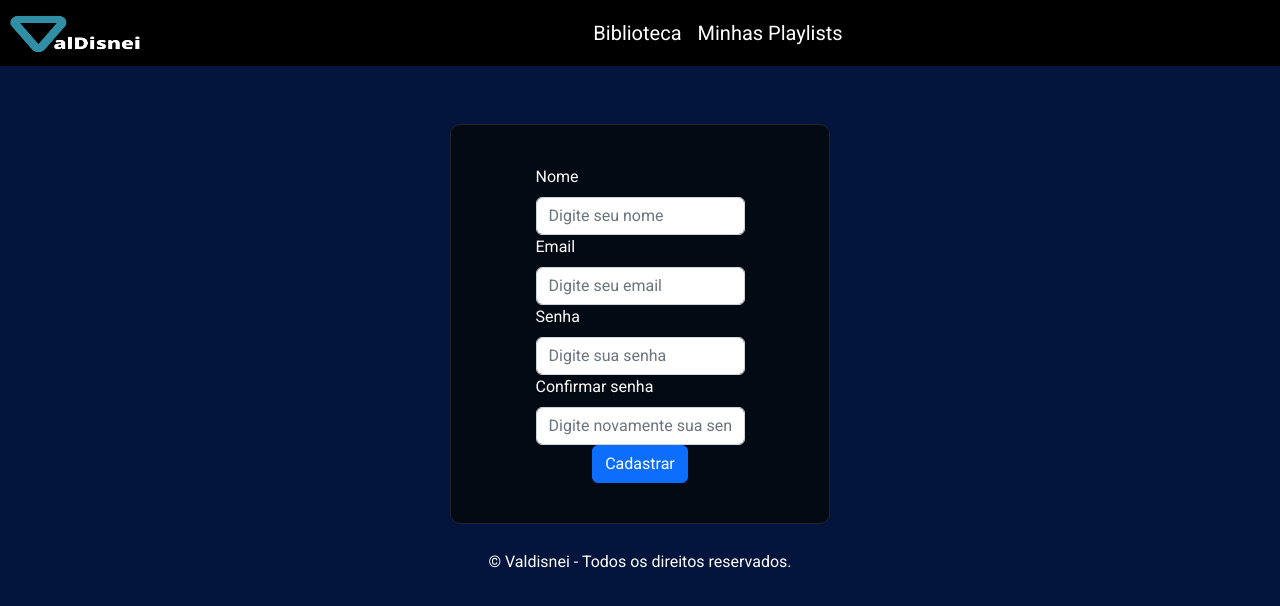
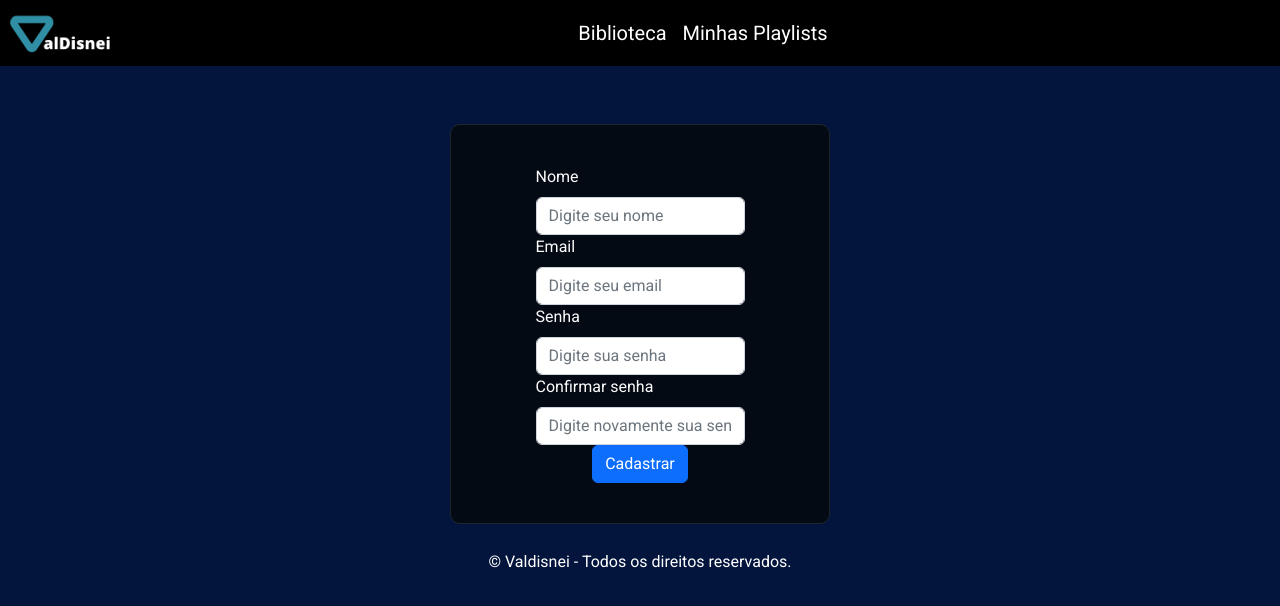
Before and after one commit to GabrielPiovesani/ProjetoM4, a React (Vite) app in the folder Front/: page /cadastro in a window 1280 px wide. Shown: the top 606 px of the page. Built offline with nearby package versions, Linux system fonts and the light colour scheme.

Commit message:
dei alguns reparos na minha page

```diff
--- a/Front/src/components/Formulario/Formulario.jsx
+++ b/Front/src/components/Formulario/Formulario.jsx
@@ -31,11 +31,13 @@ function Formulario() {
   return (
     <div className="d-flex justify-content-center mt-5" >
       <Form onSubmit={handleSubmit}>
+
         {showFeedback && (
           <Alert variant={feedbackMsg.includes("sucesso") ? "success" : "danger"} onClose={() => setShowFeedback(false)} dismissible>
             {feedbackMsg}
           </Alert>
         )}
+
         <Form.Group controlId="nome">
           <Form.Label>Nome</Form.Label>
           <Form.Control type="text" placeholder="Digite seu nome" value={nome} onChange={(e) => setNome(e.target.value)} />
--- a/Front/src/components/Header/Header.jsx
+++ b/Front/src/components/Header/Header.jsx
@@ -15,10 +15,11 @@ export default function Header() {
   return (
     <div>
       <Navbar style={{ backgroundColor: '#000000', boxShadow: '5 5px 10px rgba(0,0,0,0.5)' }} expand="lg">
+
         <Navbar.Brand>
           <img
             src={logo}
-            width="130"
+            width="100"
             height="40"
             className="d-inline-block align-top"
             alt="Logo"
--- a/Front/src/index.css
+++ b/Front/src/index.css
@@ -22,6 +22,7 @@ h1, h2, h3, h4, h5, h6, a , span{
 }
 
 
+
 /* === Configuraçoes da página Login === */
 .Login-background {
   background-image: url(../src/assets/img/fundoImg.png) !important;
```
